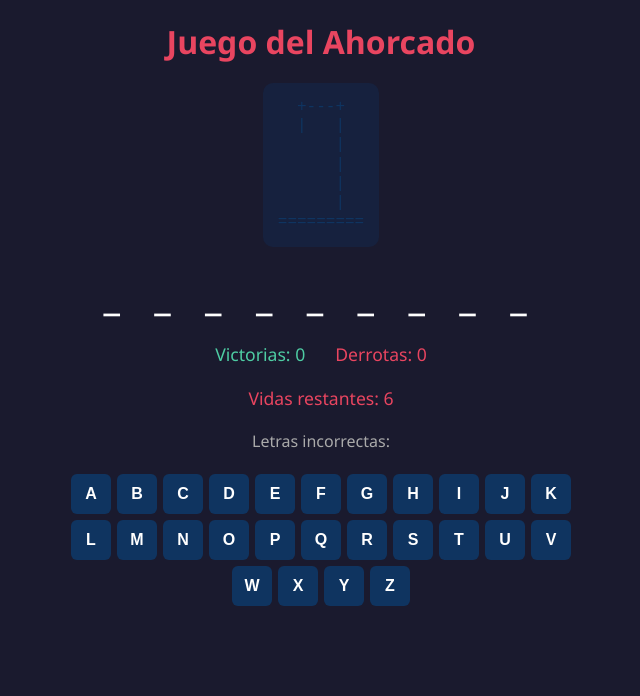
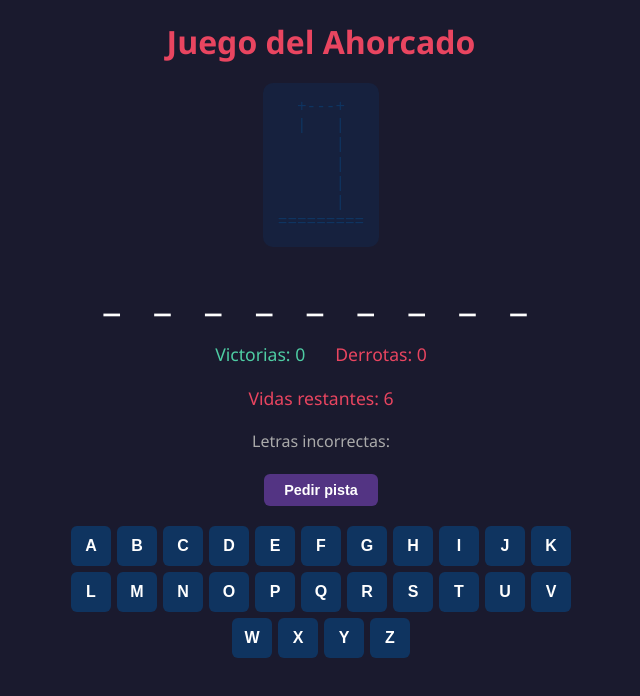
Before and after one commit to rwciANA/lab10-daw, an Angular app in the folder lab10-ahorcado/: page / in a window 1280 px wide. Shown: the top 696 px of the page, without its empty margins (319-959 px from the left). Built offline with nearby package versions, Linux system fonts and the light colour scheme.

Commit message:
Agregar sistema de pistas para ayudar al jugador

```diff
--- a/lab10-ahorcado/src/app/app.css
+++ b/lab10-ahorcado/src/app/app.css
@@ -103,6 +103,40 @@ h1 {
   opacity: 0.6;
 }
 
+.pista {
+  display: flex;
+  flex-direction: column;
+  align-items: center;
+  gap: 8px;
+}
+
+.pista button {
+  background: #533483;
+  color: #fff;
+  border: none;
+  padding: 8px 20px;
+  font-size: 0.9rem;
+  font-weight: bold;
+  border-radius: 6px;
+  cursor: pointer;
+  transition: all 0.2s;
+}
+
+.pista button:hover:not(:disabled) {
+  background: #6c4fa7;
+  transform: scale(1.05);
+}
+
+.pista button:disabled {
+  opacity: 0.3;
+  cursor: default;
+}
+
+.pista p {
+  color: #aaa;
+  font-size: 0.9rem;
+}
+
 .mensaje-final {
   text-align: center;
   margin-top: 10px;
--- a/lab10-ahorcado/src/app/app.html
+++ b/lab10-ahorcado/src/app/app.html
@@ -20,6 +20,15 @@
 
   <div class="letras-incorrectas">
     Letras incorrectas: {{ letrasIncorrectas.join(', ') }}
+  </div>
+
+  <div class="pista">
+    <button (click)="pedirPista()" [disabled]="pistaUsada || juegoTerminado">
+      Pedir pista
+    </button>
+    @if (pista) {
+      <p>{{ pista }}</p>
+    }
   </div>
 
   <div class="teclado">
--- a/lab10-ahorcado/src/app/app.ts
+++ b/lab10-ahorcado/src/app/app.ts
@@ -29,6 +29,7 @@ export class App {
   gano = false;
   victorias = 0;
   derrotas = 0;
+  pistaUsada = false;
 
   constructor() {
     this.iniciarJuego();
@@ -41,6 +42,26 @@ export class App {
     }
   }
 
+  get pista(): string {
+    if (!this.pistaUsada) return '';
+    const letrasOcultas = this.palabraSecreta
+      .split('')
+      .filter(l => !this.letrasAdivinadas.includes(l));
+    if (letrasOcultas.length === 0) return 'No hay más pistas';
+    return `Pista: la palabra tiene ${this.palabraSecreta.length} letras`;
+  }
+
+  pedirPista() {
+    if (this.pistaUsada || this.juegoTerminado) return;
+    const letrasOcultas = this.palabraSecreta
+      .split('')
+      .filter(l => !this.letrasAdivinadas.includes(l));
+    if (letrasOcultas.length > 0) {
+      this.adivinarLetra(letrasOcultas[0]);
+      this.pistaUsada = true;
+    }
+  }
+
   iniciarJuego() {
     const indice = Math.floor(Math.random() * this.palabras.length);
     this.palabraSecreta = this.palabras[indice];
@@ -49,6 +70,7 @@ export class App {
     this.vidasRestantes = 6;
     this.juegoTerminado = false;
     this.gano = false;
+    this.pistaUsada = false;
   }
 
   reiniciarJuego() {
```
